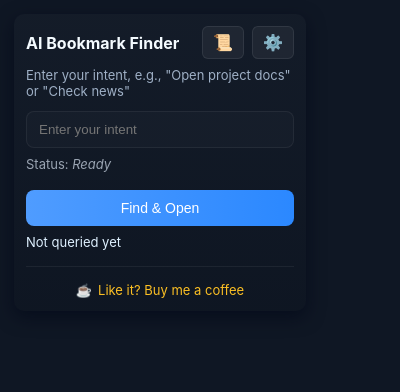
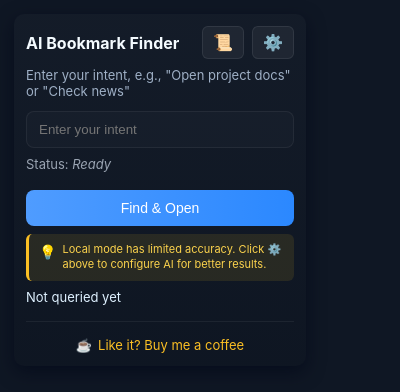
Before and after one commit to wuweiliang1/ai-aware-extension, a browser extension: page chrome-extension-starter/popup/popup.html in a window 400 px wide. Drawn offline with Linux system fonts and the light colour scheme.

Commit message:
Add local mode hint to popup
- Show warning when using local matching mode
- Hint directs users to settings to configure AI for better results
- Styled with amber color scheme to draw attention
- Bilingual support (EN/CN)

```diff
--- a/chrome-extension-starter/i18n/en.json
+++ b/chrome-extension-starter/i18n/en.json
@@ -19,7 +19,8 @@
     "historyClear": "Clear",
     "tooltipHistory": "History",
     "tooltipSettings": "Settings",
-    "donateLink": "Like it? Buy me a coffee"
+    "donateLink": "Like it? Buy me a coffee",
+    "localModeHint": "Local mode has limited accuracy. Click ⚙️ above to configure AI for better results."
   },
   "options": {
     "pageTitle": "Extension Options",
--- a/chrome-extension-starter/i18n/zh-CN.json
+++ b/chrome-extension-starter/i18n/zh-CN.json
@@ -19,7 +19,8 @@
     "historyClear": "清空",
     "tooltipHistory": "历史记录",
     "tooltipSettings": "打开设置",
-    "donateLink": "觉得好用？请我喝杯咖啡"
+    "donateLink": "觉得好用？请我喝杯咖啡",
+    "localModeHint": "本地模式效果有限，点击右上角 ⚙️ 配置 AI 以获得更好的匹配效果"
   },
   "options": {
     "pageTitle": "扩展设置",
--- a/chrome-extension-starter/popup/popup.css
+++ b/chrome-extension-starter/popup/popup.css
@@ -43,3 +43,20 @@ ul { padding-left: 18px; margin: 6px 0 }
 li { margin: 6px 0; color: var(--muted); font-size: 13px }
 .open-info { margin-top:8px; font-size:12px; color: var(--accent-2) }
 #donateLink:hover { color: #fcd34d; transform: scale(1.05) }
+.local-hint {
+  margin-top: 8px;
+  padding: 8px 10px;
+  background: rgba(251, 191, 36, 0.1);
+  border-left: 3px solid #fbbf24;
+  border-radius: 6px;
+  font-size: 11px;
+  color: #fcd34d;
+  line-height: 1.4;
+  display: flex;
+  align-items: flex-start;
+  gap: 6px;
+}
+.local-hint span:first-child {
+  flex-shrink: 0;
+  font-size: 14px;
+}
--- a/chrome-extension-starter/popup/popup.html
+++ b/chrome-extension-starter/popup/popup.html
@@ -31,6 +31,12 @@
       <p id="status"><span data-i18n="popup.status">Status</span>: <em data-i18n="popup.statusReady">Ready</em></p>
       <button id="find" data-i18n="popup.btnFind">Find & Open</button>
 
+      <!-- Local mode hint -->
+      <div id="localModeHint" class="local-hint" style="display:none">
+        <span>💡 </span>
+        <span data-i18n="popup.localModeHint">Local mode has limited accuracy. Click ⚙️ above to configure AI for better results.</span>
+      </div>
+
       <div id="result" data-i18n="popup.resultNotQueried">Not queried yet</div>
       <ul id="candidates"></ul>
 
--- a/chrome-extension-starter/popup/popup.js
+++ b/chrome-extension-starter/popup/popup.js
@@ -40,6 +40,7 @@ function applyTranslations() {
   const historyPanel = document.getElementById('historyPanel');
   const historyList = document.getElementById('historyList');
   const clearHistoryBtn = document.getElementById('clearHistory');
+  const localModeHint = document.getElementById('localModeHint');
 
   // Load and display history
   async function loadHistory() {
@@ -175,6 +176,21 @@ function applyTranslations() {
     chrome.tabs.create({ url: chrome.runtime.getURL('donate/donate.html') });
   });
 
+  // Check provider and show hint for local mode
+  async function checkProviderAndShowHint() {
+    const data = await storageGet(['provider']);
+    const provider = (data && data.provider) || 'local';
+
+    if (provider === 'local') {
+      localModeHint.style.display = 'flex';
+    } else {
+      localModeHint.style.display = 'none';
+    }
+  }
+
   // Load history on init
   loadHistory();
+
+  // Check and show local mode hint
+  checkProviderAndShowHint();
 })();
```
